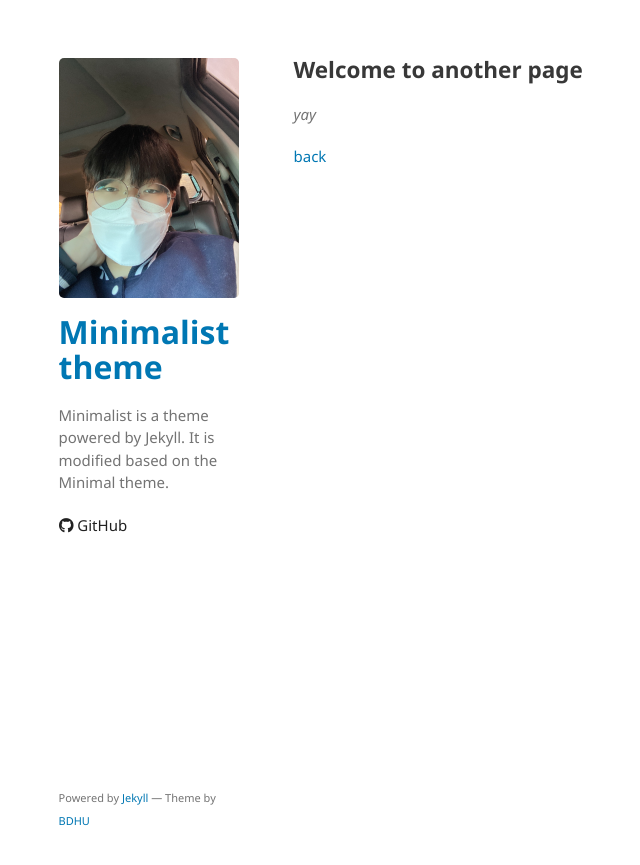
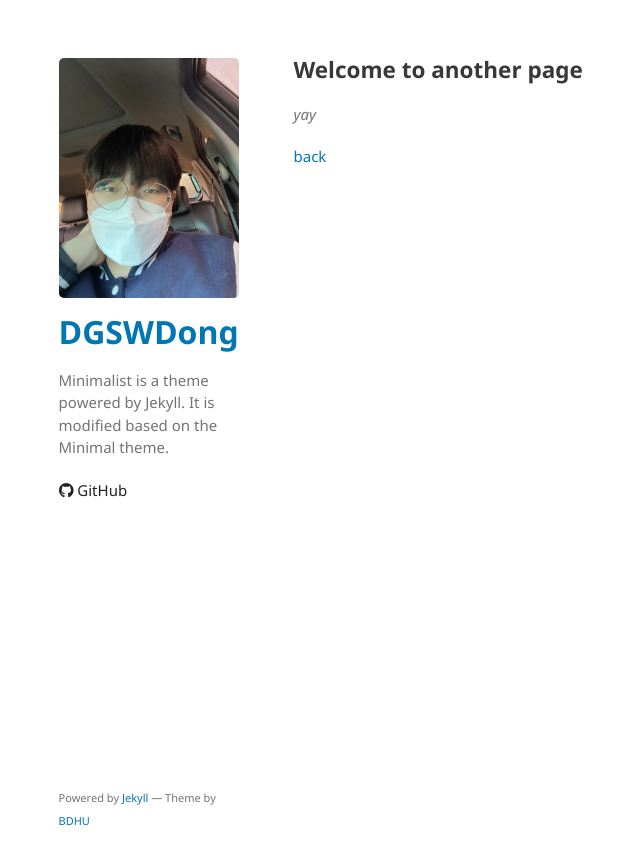
Before and after one commit to DGSWDongHyun/DGSWDongHyun.github.io, a Jekyll site: the page built from another-page.md, in a window 1280 px wide. Shown: the top 865 px of the page, without its empty margins (144-784 px from the left). Built offline with Jekyll 4.4.1, drawn with Linux system fonts in a browser that asks for light colours; our own code applies the rules of GitHub Pages for plain Markdown files.

Commit message:
[EDIT] edit web.

```diff
--- a/_layouts/default.html
+++ b/_layouts/default.html
@@ -21,7 +21,7 @@
       <div class="sidebar">
         <header>
           <img class="img-circle" rel="prefetch" src="{{ "/assets/img/logo.jpeg?v=" | append: site.github.build_revision | relative_url }}">
-          <h1><a href="{{ "/" | absolute_url }}">{{ site.title | default: site.github.repository_name }}</a></h1>
+          <h1><a href="{{ "/" | absolute_url }}">{{ DGSWDongHyun | default: site.github.repository_name }}</a></h1>
 
           <p>{{ site.description | default: site.github.project_tagline }}</p>
 
```
Also changed, not shown: index.md (+0 -3 lines).
